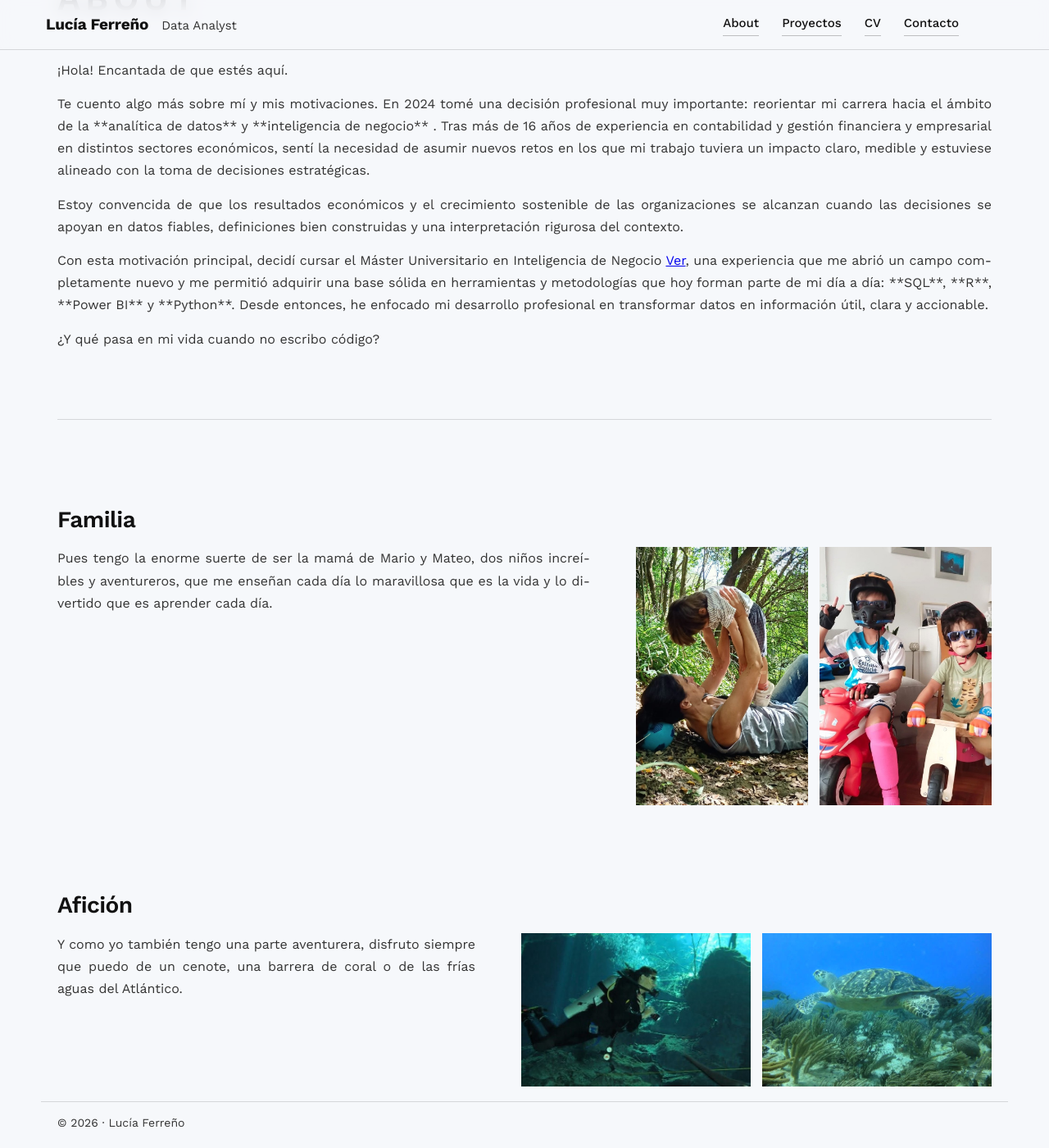
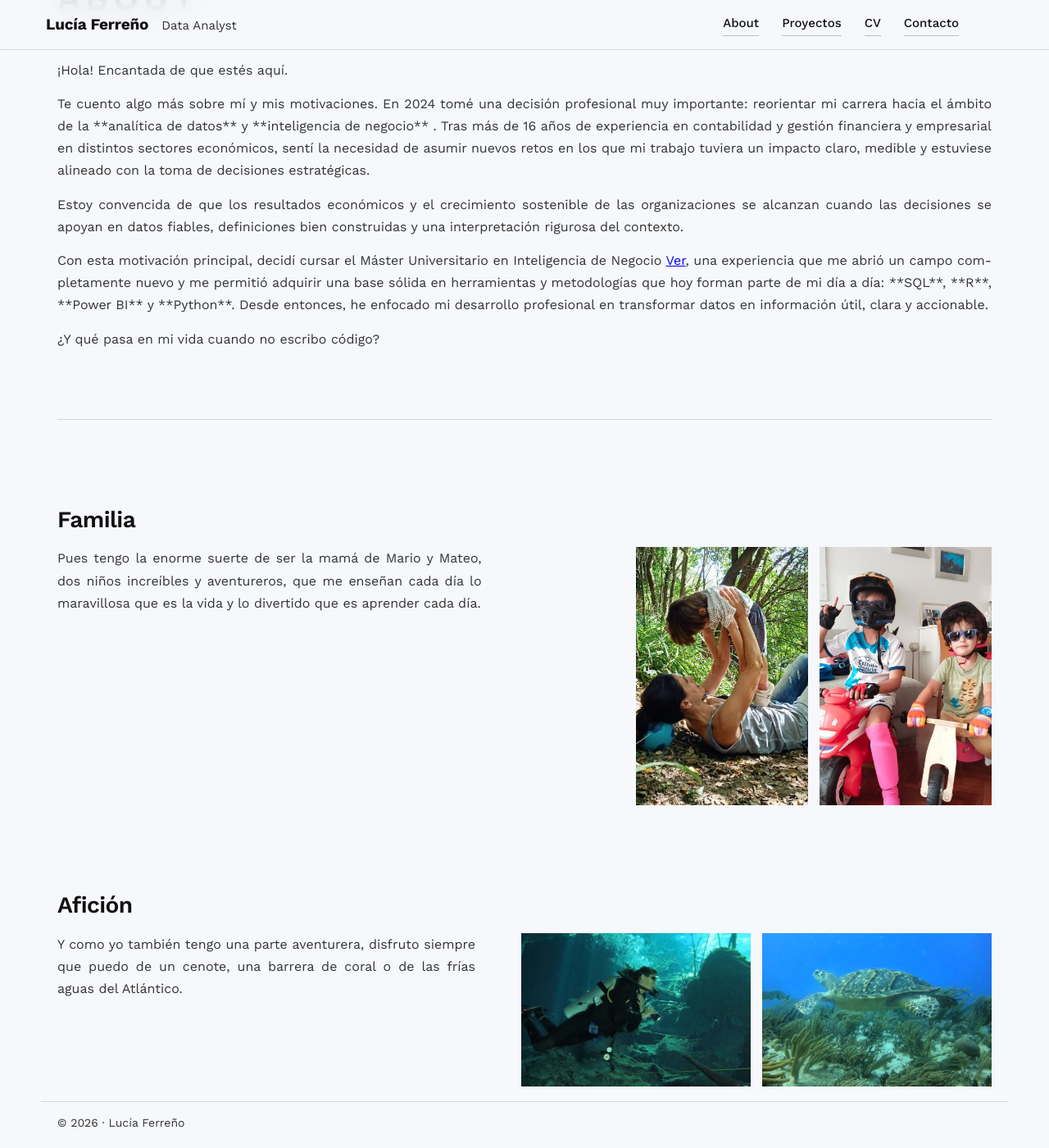
Before and after one commit to lucia-ferreno-pico/Portfolio, a Jekyll site: the page built from about.md, in a window 1280 px wide and 1400 px high, scrolled down 239 px. Shown: the whole window at 82% size. Built offline with Jekyll 4.4.1, drawn with Linux system fonts in a browser that asks for light colours.

Commit message:
Update main.css

```diff
--- a/assets/css/main.css
+++ b/assets/css/main.css
@@ -1364,6 +1364,10 @@ projects-page .projects-title{
   text-justify: inter-word;   /* mejor reparto entre palabras (cuando el navegador lo soporte) */
   hyphens: auto;              /* evita ríos de espacio si el navegador/idioma lo permite */
 }
+/* Texto más estrecho en secciones personales */
+.about-page .personal-text p{
+  max-width: 52ch;   /* más estrecho, editorial */
+}
 
 /* Responsive: en móvil apila y centra */
 @media (max-width: 900px){
```
